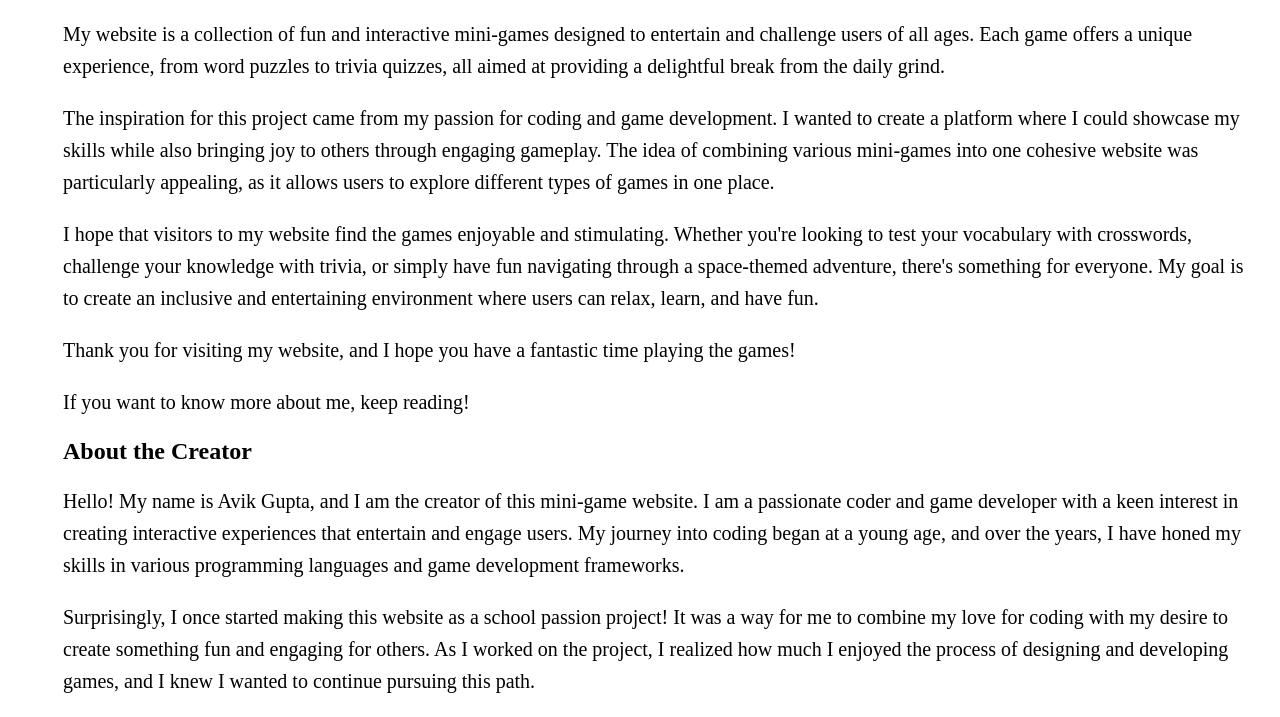
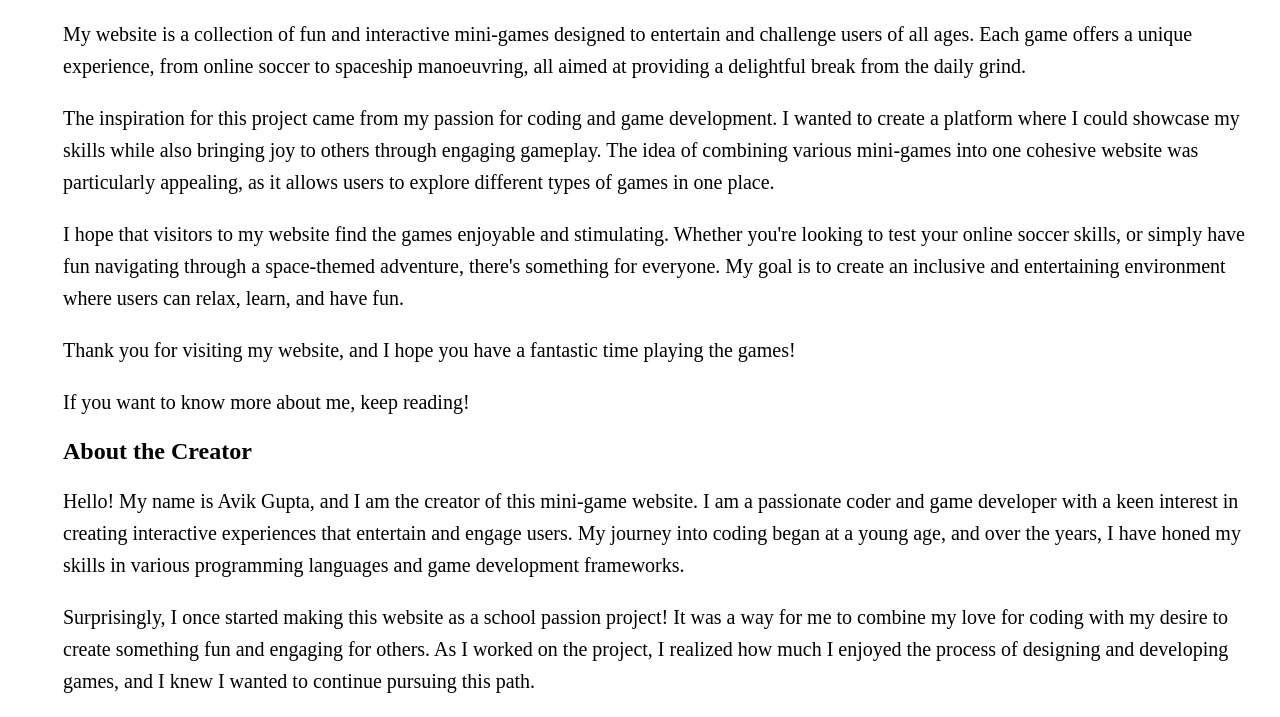
Before and after one commit to Mridul-0812/Pixel-Play-Pulse, a plain HTML site: page aboutus.html in a window 1280 px wide. Shown: the part 101-818 px from the top of the page. Drawn offline with Linux system fonts and the light colour scheme.

Commit message:
Update aboutus.html

```diff
--- a/aboutus.html
+++ b/aboutus.html
@@ -3,9 +3,9 @@
 <a href="index.html">⬅ Back to Home</a>
 
 <h1>About the Website</h1>
-<p> My website is a collection of fun and interactive mini-games designed to entertain and challenge users of all ages. Each game offers a unique experience, from word puzzles to trivia quizzes, all aimed at providing a delightful break from the daily grind.</p>
+<p> My website is a collection of fun and interactive mini-games designed to entertain and challenge users of all ages. Each game offers a unique experience, from online soccer to spaceship manoeuvring, all aimed at providing a delightful break from the daily grind.</p>
 <p> The inspiration for this project came from my passion for coding and game development. I wanted to create a platform where I could showcase my skills while also bringing joy to others through engaging gameplay. The idea of combining various mini-games into one cohesive website was particularly appealing, as it allows users to explore different types of games in one place.</p>
-<p> I hope that visitors to my website find the games enjoyable and stimulating. Whether you're looking to test your vocabulary with crosswords, challenge your knowledge with trivia, or simply have fun navigating through a space-themed adventure, there's something for everyone. My goal is to create an inclusive and entertaining environment where users can relax, learn, and have fun.</p>
+<p> I hope that visitors to my website find the games enjoyable and stimulating. Whether you're looking to test your online soccer skills, or simply have fun navigating through a space-themed adventure, there's something for everyone. My goal is to create an inclusive and entertaining environment where users can relax, learn, and have fun.</p>
 <p> Thank you for visiting my website, and I hope you have a fantastic time playing the games!</p>
 
 <p> If you want to know more about me, keep reading!</p>
```
